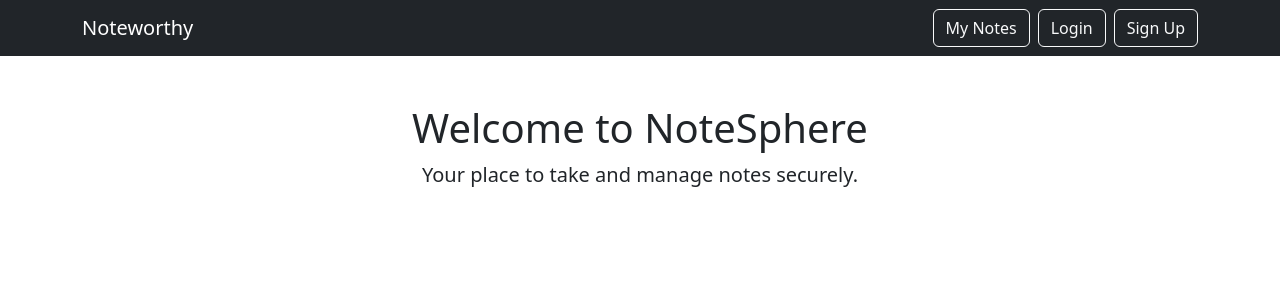
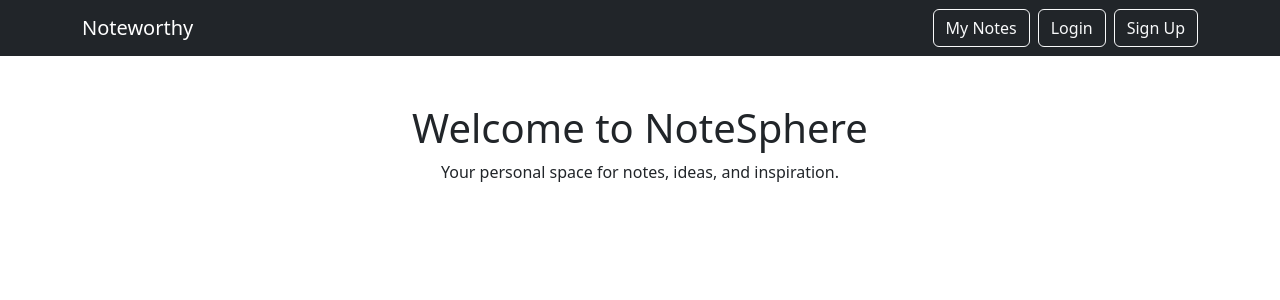
Before and after one commit to jedfalk/Noteworthy, a React (Create React App) app in the folder client/: page / in a window 1280 px wide. Shown: the top 300 px of the page. Built offline with nearby package versions, Linux system fonts and the light colour scheme.

Commit message:
added navbar too homepage

```diff
--- a/client/src/pages/Home.jsx
+++ b/client/src/pages/Home.jsx
@@ -1,10 +1,16 @@
 import React from 'react';
+import navbar from '../components/Navbar';
+import login from '../components/Login';
+import signup from '../components/Signup';
 
 export default function Home() {
   return (
+    <div>
+      <navbar />
     <div className="text-center">
       <h1>Welcome to NoteSphere</h1>
-      <p className="lead">Your place to take and manage notes securely.</p>
+      <p>Your personal space for notes, ideas, and inspiration.</p>
+    </div>
     </div>
   );
 }
```
Also changed, not shown: 1 other file (tests, documents, lock files or other folders).
